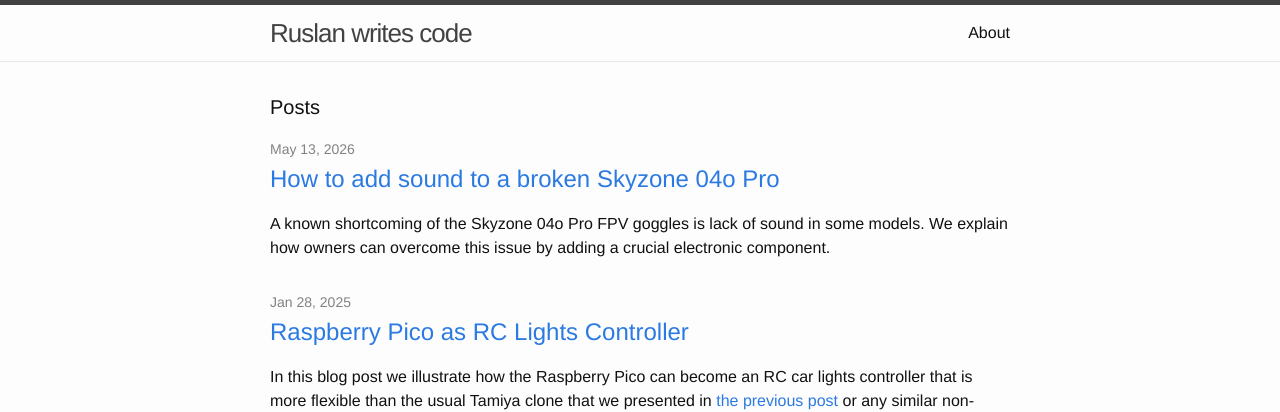
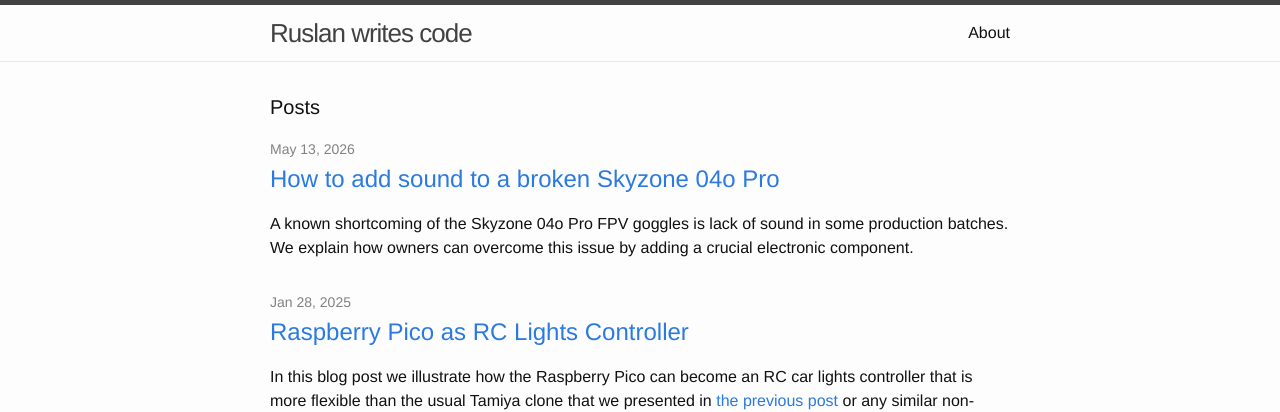
Before and after one commit to mrrusof/mrrusof.github.io, a Jekyll site: the page built from index.html, in a window 1280 px wide and 900 px high. Shown: the top 412 px of the window. Built offline with Jekyll 4.4.1, drawn with Linux system fonts in a browser that asks for light colours; formulas are drawn with MathJax 3.

Commit message:
Correct "models" meaning "batches".

```diff
--- a/_posts/2026-05-13-add-sound-to-skyzone-04o-pro.markdown
+++ b/_posts/2026-05-13-add-sound-to-skyzone-04o-pro.markdown
@@ -3,7 +3,7 @@
 title: How to add sound to a broken Skyzone 04o Pro
 date: 2026-05-13
 author: Ruslan Ledesma-Garza
-summary: A known shortcoming of the Skyzone 04o Pro FPV goggles is lack of sound in some models.  We explain how owners can overcome this issue by adding a crucial electronic component.
+summary: A known shortcoming of the Skyzone 04o Pro FPV goggles is lack of sound in some production batches.  We explain how owners can overcome this issue by adding a crucial electronic component.
 ---
 
 <style>
@@ -18,10 +18,10 @@
 
 
 A known shortcoming of the Skyzone 04o Pro FPV goggles is lack of
-sound in some batches.  In this article we explain how to overcome
-this issue by adding an electronic component that is missing from the
-factory.  The goggles that we will use to illustrate the fix were
-purchased at the beginning of 2026, see Figure 1.  Although the
+sound in some production batches.  In this article we explain how to
+overcome this issue by adding an electronic component that is missing
+from the factory.  The goggles that we will use to illustrate the fix
+were purchased at the beginning of 2026, see Figure 1.  Although the
 goggles are otherwise functional, the lack of sound is unexpected and
 not disclosed when you buy the goggles.
 
```
